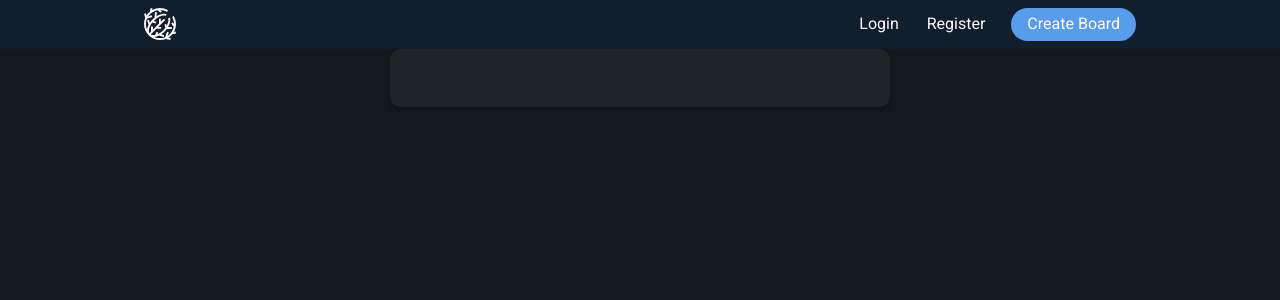
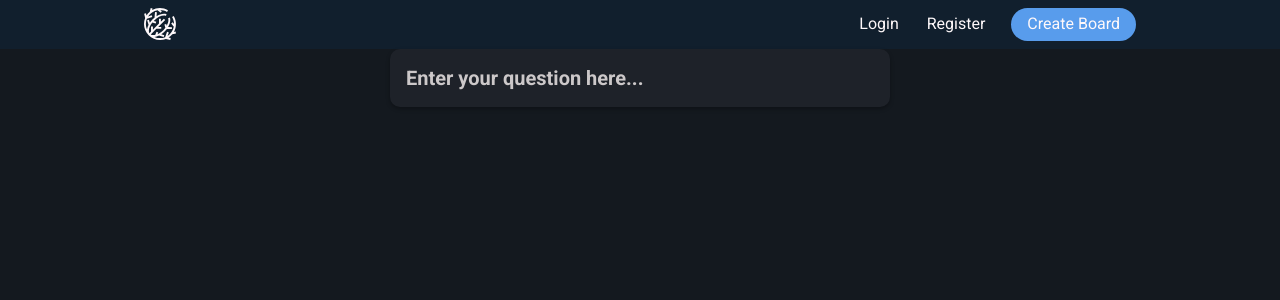
Before and after one commit to hhuuddoo/silent-classroom, a React (Create React App) app: page / in a window 1280 px wide. Shown: the top 300 px of the page. Built offline with nearby package versions, Linux system fonts and the light colour scheme.

Commit message:
add question input placeholder

```diff
--- a/src/components/question-input.js
+++ b/src/components/question-input.js
@@ -1,6 +1,7 @@
 import React from "react";
 import DOMPurify from "dompurify";
 
+// Input for entering questions
 export default function QuestionInput({ question, setQuestion }) {
   // Avoid XSS attacks since im setting innerHTML
   const sanitiser = DOMPurify.sanitize;
@@ -12,7 +13,6 @@ export default function QuestionInput({ question, setQuestion }) {
       contentEditable={true}
       dangerouslySetInnerHTML={{ __html: sanitiser(question) }}
       onChange={({ target }) => setQuestion(target.value)}
-      aria-description="Question Textarea"
     ></div>
   );
 }
--- a/src/scss/_globals.scss
+++ b/src/scss/_globals.scss
@@ -79,10 +79,25 @@ a:hover {
   font-weight: 700;
   resize: none;
   width: 100%;
+  cursor: text;
+  outline: none;
+
+  // Remove placeholder when input selected
+  &:focus:empty::before {
+    content: "";
+  }
 }
 
 .question {
   font-size: 1.25rem;
+
+  // Add placeholder if no content in input
+  &:empty {
+    &::before {
+      content: "Enter your question here...";
+      color: $lightGrey;
+    }
+  }
 }
 
 //Visibility
--- a/src/scss/index.css
+++ b/src/scss/index.css
@@ -80,10 +80,21 @@ a:hover {
   font-weight: 700;
   resize: none;
   width: 100%;
+  cursor: text;
+  outline: none;
+}
+
+.textarea:focus:empty::before {
+  content: "";
 }
 
 .question {
   font-size: 1.25rem;
+}
+
+.question:empty::before {
+  content: "Enter your question here...";
+  color: #ccc8c9;
 }
 
 @media (max-width: 39.9375em) {
```
Also changed, not shown: 1 other file (tests, documents, lock files or other folders).
